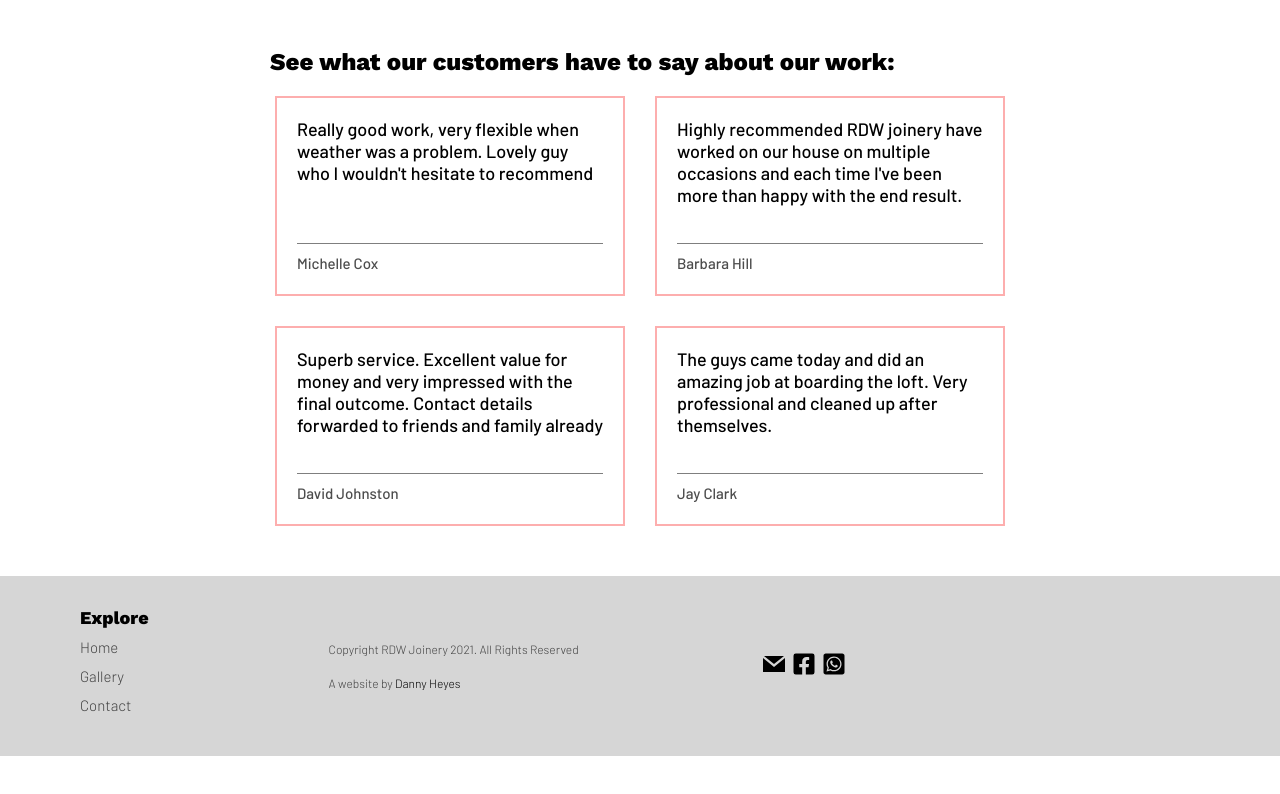
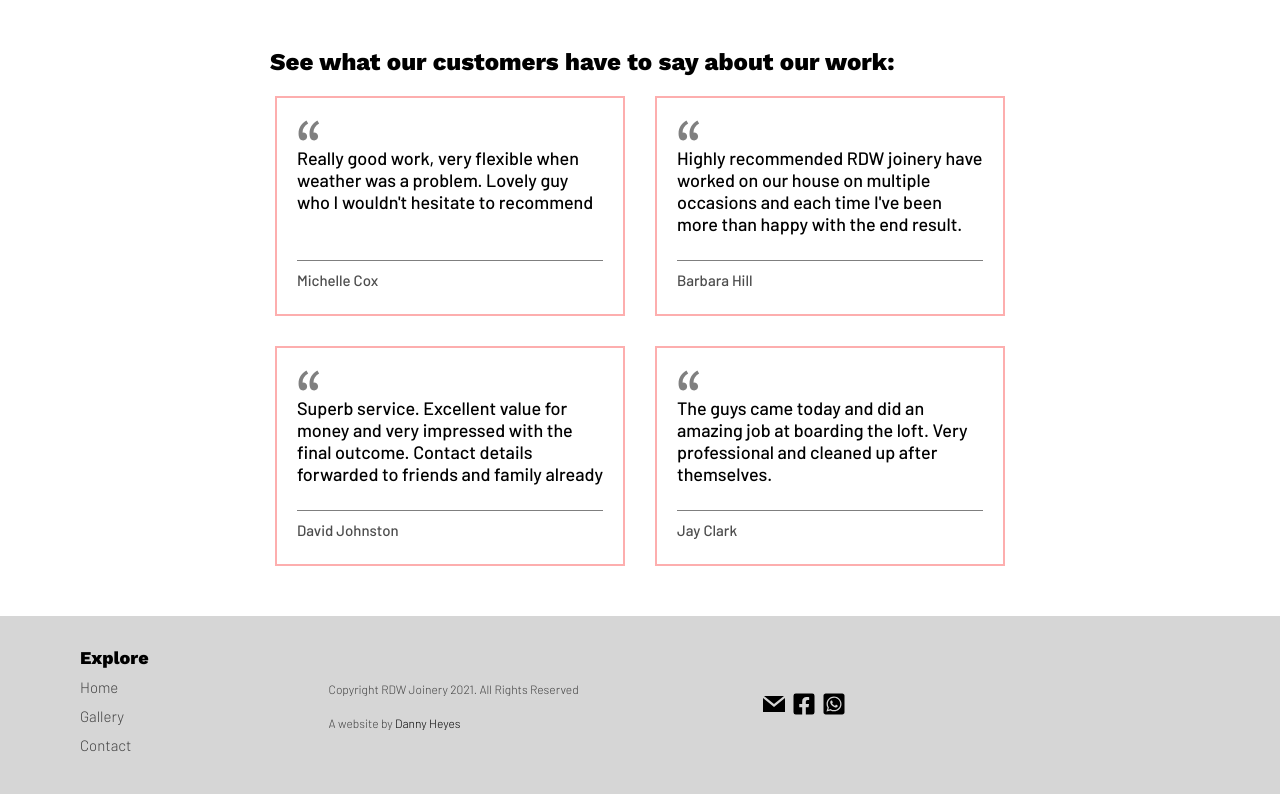
Before and after one commit to DannyHeyes/rdw-joinery, a React (Create React App) app: page / in a window 1280 px wide. Shown: the part 2366-3160 px from the top of the page. Before the commit the page ends 3122 px from the top, so only its background shows below. Built offline with nearby package versions, Linux system fonts and the light colour scheme.

Commit message:
reviews updated

```diff
--- a/src/components/Pages/Landing/home.jsx
+++ b/src/components/Pages/Landing/home.jsx
@@ -8,6 +8,8 @@ import { FaHammer } from 'react-icons/fa';
 import { homeWrapper, heroSection, heroImage, servicesSection,serviceCardDiv, imageSection, imgOne, imgTwo, ctaSection, reviewsSection, reviewWrapper, topDiv } from './home.module.scss';
 import CtaButton from '../../common/buttons/buttons';
 import { ReviewCard } from './../../common/cards/cards';
+import { IconContext } from 'react-icons';
+import {GoQuote} from 'react-icons/go';
 
 const services = ["loft boarding", "storage", "decking", "kitchens", "doors", "furniture", "sheds", "& much more!"]
 
@@ -78,6 +80,9 @@ const Home = () => {
 
                 <ReviewCard>
                   <div className={topDiv}>
+                  <IconContext.Provider value={{ size: "25px", color: "grey" }}>
+                    <GoQuote/>
+                  </IconContext.Provider>
                     <h5>
                       Really good work, very flexible when weather was a problem. Lovely guy who I wouldn't hesitate to recommend
                     </h5>
@@ -90,6 +95,9 @@ const Home = () => {
 
                 <ReviewCard>
                   <div className={topDiv}>
+                  <IconContext.Provider value={{ size: "25px", color: "grey" }}>
+                    <GoQuote/>
+                  </IconContext.Provider>
                     <h5>
                       Highly recommended RDW joinery have worked on our house on multiple occasions and each time I've been more than happy with the end result.
                     </h5>
@@ -103,10 +111,14 @@ const Home = () => {
 
                 <ReviewCard>
                   <div className={topDiv}>
+                  <IconContext.Provider value={{ size: "25px", color: "grey" }}>
+                    <GoQuote/>
+                  </IconContext.Provider>
                     <h5>
                       Superb service. Excellent value for money and very impressed with the final outcome.
                       Contact details forwarded to friends and family already
                     </h5>
+
                   </div>
 
                   <p>
@@ -116,6 +128,9 @@ const Home = () => {
 
                 <ReviewCard>
                   <div className={topDiv}>
+                  <IconContext.Provider value={{ size: "25px", color: "grey" }}>
+                    <GoQuote/>
+                  </IconContext.Provider>
                     <h5>
                       The guys came today and did an amazing job at boarding the loft. Very professional and cleaned up after themselves.
                     </h5>
--- a/src/components/common/cards/cards.module.scss
+++ b/src/components/common/cards/cards.module.scss
@@ -109,7 +109,7 @@ $style: uppercase;
 .reviewCard {
   width: 100%;
   max-width: 350px;
-  min-height: 200px;
+  min-height: 220px;
   padding: 20px;
 
   border: 2px solid #fdaeae;
@@ -130,6 +130,10 @@ $style: uppercase;
   font-size: 18px;
 }
 
+.reviewCard span {
+  font-size: 50px;
+}
+
 .reviewCard p {
   font-size: 15px;
 }
```
